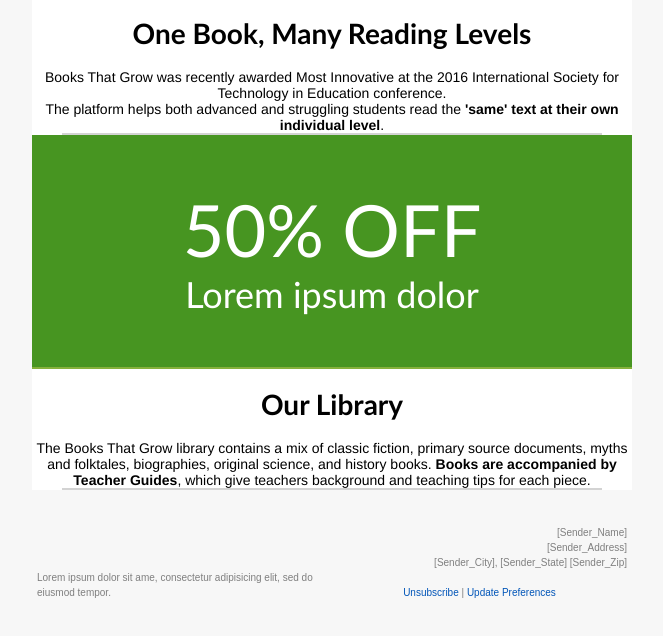
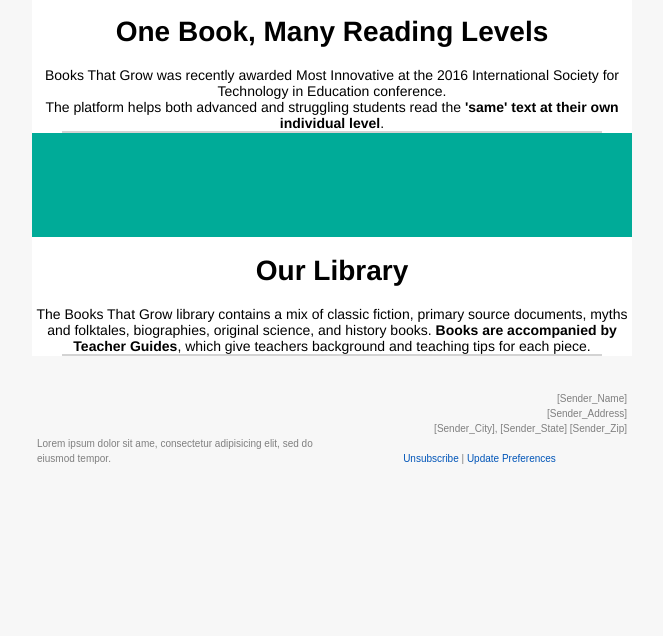
Before and after one commit to diztinct-glenn/btg-email, a plain HTML site: page index.html in a window 1280 px wide. Shown: the part 130-766 px from the top of the page, without its empty margins (308-971 px from the left). Drawn offline with Linux system fonts and the light colour scheme.

```diff
--- a/index.html
+++ b/index.html
@@ -163,7 +163,7 @@
 
   <tr>
     <td>
-      <h1 style="text-align:center;">One Book, Many Reading Levels</h1>
+      <h1 style="text-align:center;font-family: 'Helvetica Neue';">One Book, Many Reading Levels</h1>
     </td>
   </tr>
   <tr>
@@ -188,13 +188,13 @@
 
 <table class="module" role="module" data-type="text" border="0" cellpadding="0" cellspacing="0"  width="100%" style="table-layout: fixed;" data-attributes='%7B%22dropped%22%3Atrue%2C%22child%22%3Afalse%2C%22padding%22%3A%2251%2C20%2C51%2C20%22%2C%22containerbackground%22%3A%22%23479521%22%7D'>
   <tr>
-    <td role="module-content"  valign="top" height="100%" style="padding: 51px 20px 51px 20px;" bgcolor="#479521"> <div style="text-align: center;"><span style="color:#FFFFFF;"><span style="font-size:72px;">50% OFF</span></span></div> <div style="text-align: center;"><span style="font-size:36px;"><span style="color:#FFFFFF;">Lorem ipsum dolor</span></span></div> </td>
+    <td role="module-content"  valign="top" height="100%" style="padding: 51px 20px 51px 20px;" bgcolor="#00AB98"></td>
   </tr>
 </table>
 
 <table class="module" role="module" data-type="spacer" border="0" cellpadding="0" cellspacing="0" width="100%" style="table-layout: fixed;" data-attributes='%7B%22dropped%22%3Atrue%2C%22spacing%22%3A2%2C%22containerbackground%22%3A%22%2386B13B%22%7D'>
   <tr>
-    <td role="module-content" style="padding: 0px 0px 2px 0px;" bgcolor="#86B13B"></td>
+    <td role="module-content" style="padding: 0px 0px 2px 0px;" bgcolor="#00AB98"></td>
   </tr>
 </table>
 
@@ -202,7 +202,7 @@
 
   <tr>
     <td>
-      <h1 style="text-align:center;">Our Library</h1>
+      <h1 style="text-align:center;font-family: 'Helvetica Neue';">Our Library</h1>
     </td>
   </tr>
   <tr>
@@ -243,10 +243,19 @@
         <td align="center" valign="top" width="50%" height="100%" class="templateColumnContainer">
           <table border="0" cellpadding="0" cellspacing="0" width="100%" height="100%">
             <tr>
-              <td class="rightColumnContent" role="column-two" height="100%" style="height:100%;"><table class="module" role="module" data-type="text" border="0" cellpadding="0" cellspacing="0"  width="100%" style="table-layout: fixed;" data-attributes='%7B%22dropped%22%3Atrue%2C%22child%22%3Afalse%2C%22padding%22%3A%220%2C0%2C0%2C0%22%2C%22containerbackground%22%3A%22%23f7f7f7%22%7D'>
-<tr>
-  <td role="module-content"  valign="top" height="100%" style="padding: 0px 0px 0px 0px;" bgcolor="#f7f7f7"> <div style="font-size: 10px; line-height: 150%; margin: 0px; text-align: right;"><span style="font-family:arial,helvetica,sans-serif;"><span style="color:#7F7F7F;">[Sender_Name]</span></span></div> <div style="font-size: 10px; line-height: 150%; margin: 0px; text-align: right;"><span style="font-family:arial,helvetica,sans-serif;"><span style="color:#7F7F7F;">[Sender_Address]</span></span></div> <div style="font-size: 10px; line-height: 150%; margin: 0px; text-align: right;"><span style="font-family:arial,helvetica,sans-serif;"><span style="color:#7F7F7F;">[Sender_City], [Sender_State] [Sender_Zip]</span></span></div> <div style="font-size: 10px; line-height: 150%; margin: 0px; text-align: right;">&nbsp;</div> <div style="font-size: 10px; line-height: 150%; margin: 0px; text-align: center;"><span style="font-family:arial,helvetica,sans-serif;"><a href="[Unsubscribe]"><span style="color:#0055B8;">Unsubscribe</span></a><span style="color:#7F7F7F;"> | </span><a href="[Unsubscribe_Preferences]"><span style="color:#0055B8;">Update Preferences</span></a></span></div> </td>
-</tr>
+              <td class="rightColumnContent" role="column-two" height="100%" style="height:100%;">
+
+<table class="module" role="module" data-type="text" border="0" cellpadding="0" cellspacing="0"  width="100%" style="table-layout: fixed;" data-attributes='%7B%22dropped%22%3Atrue%2C%22child%22%3Afalse%2C%22padding%22%3A%220%2C0%2C0%2C0%22%2C%22containerbackground%22%3A%22%23f7f7f7%22%7D'>
+  <tr>
+    <td role="module-content"  valign="top" height="100%" style="padding: 0px 0px 0px 0px;" bgcolor="#f7f7f7">
+      <div style="font-size: 10px; line-height: 150%; margin: 0px; text-align: right;">
+        <span style="font-family:arial,helvetica,sans-serif;">
+          <span style="color:#7F7F7F;">[Sender_Name]</span>
+        </span>
+      </div>
+
+      <div style="font-size: 10px; line-height: 150%; margin: 0px; text-align: right;"><span style="font-family:arial,helvetica,sans-serif;"><span style="color:#7F7F7F;">[Sender_Address]</span></span></div> <div style="font-size: 10px; line-height: 150%; margin: 0px; text-align: right;"><span style="font-family:arial,helvetica,sans-serif;"><span style="color:#7F7F7F;">[Sender_City], [Sender_State] [Sender_Zip]</span></span></div> <div style="font-size: 10px; line-height: 150%; margin: 0px; text-align: right;">&nbsp;</div> <div style="font-size: 10px; line-height: 150%; margin: 0px; text-align: center;"><span style="font-family:arial,helvetica,sans-serif;"><a href="[Unsubscribe]"><span style="color:#0055B8;">Unsubscribe</span></a><span style="color:#7F7F7F;"> | </span><a href="[Unsubscribe_Preferences]"><span style="color:#0055B8;">Update Preferences</span></a></span></div> </td>
+  </tr>
 </table>
 </td>
             </tr>
```
